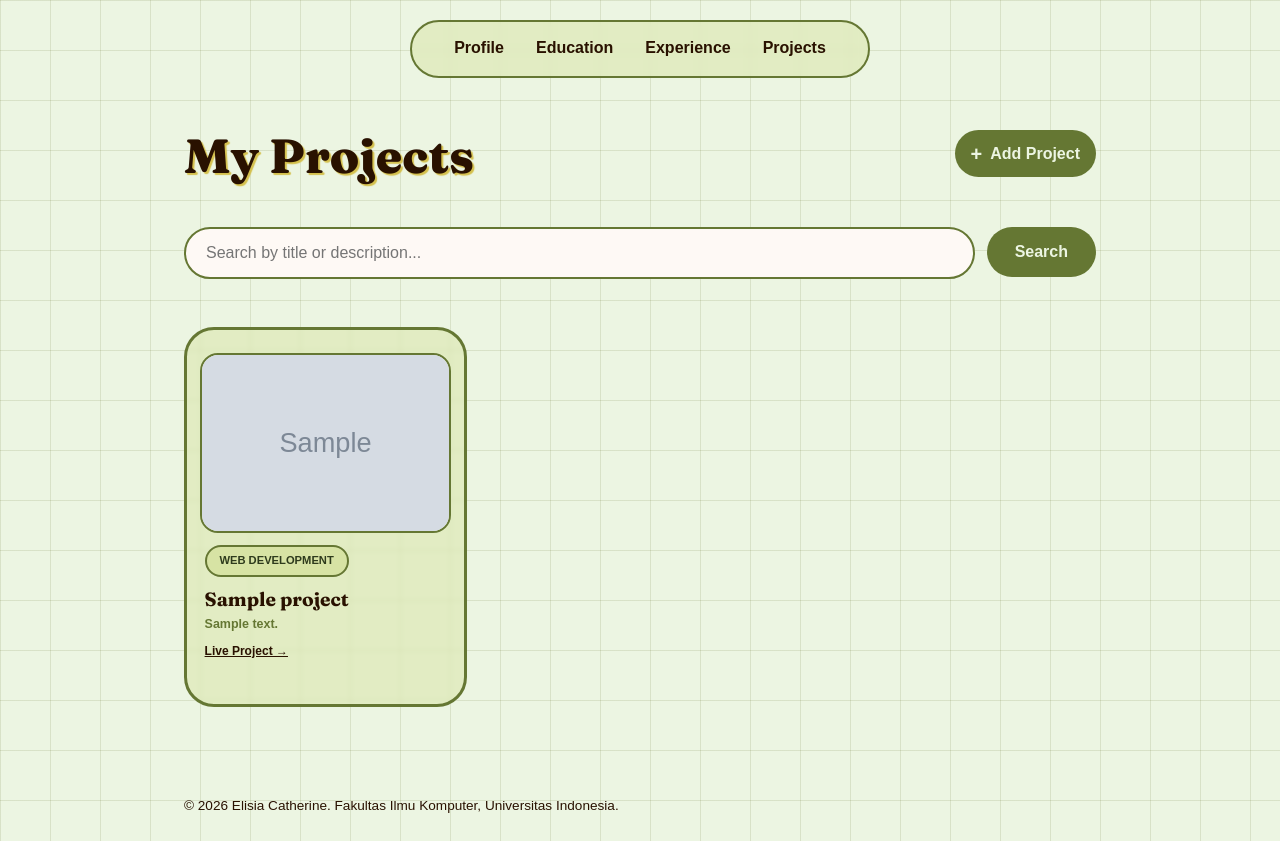
After one commit to elisiaac/myportofolio, a Django app: page /projects/ in a window 1280 px wide. The commit adds this page. Run offline with Django 5.2, Linux system fonts and the light colour scheme; tables that the repository leaves empty hold one stand-in row (values such as "Sample post"); grey boxes marked "Sample" are stand-in pictures; some web fonts are replaced.

Commit message:
feat: implement full CRUD project module with shared experience styles

```diff
--- a/main/urls.py
+++ b/main/urls.py
@@ -2,11 +2,18 @@ from django.urls import path
 
 from main.views import (
     show_main,
+    #experience
     show_experience,
     create_experience,
+    edit_experience,
     delete_experience,
-    edit_experience,
     get_experiences_json,
+    # projects
+    show_projects,
+    create_project,
+    edit_project,
+    delete_project,
+    get_projects_json,
 )
 from django.conf import settings
 from django.conf.urls.static import static
@@ -20,6 +27,8 @@ urlpatterns = [
     path("experience/<uuid:experience_id>/delete/", delete_experience, name="delete_experience"),
     path("experience/<uuid:experience_id>/edit/", edit_experience, name="edit_experience"),
     path("api/experiences/", get_experiences_json, name="get_experiences_json"),
+
+    # URL Projects
     path("projects/", show_projects, name="show_projects"),
     path("projects/add/", create_project, name="create_project"),
     path("projects/<uuid:id>/edit/", edit_project, name="edit_project"),
--- a/static/css/style.css
+++ b/static/css/style.css
@@ -641,6 +641,7 @@ nav a:hover {
 }
 
 /* ini buat tampilan dari form nambah experience yaa */
+/* Dan dipake juga untuk project -> di extend designnya dari sinii (tampilannya disamain aja) */
 .project-form {
     width: 100%;
     max-width: 100%;
@@ -895,3 +896,13 @@ nav a:hover {
         text-align: center;
     }
 }
+
+/* Tambahan css untuk yang project --> sisanya di samain kayak yg experience */
+.project-link {
+    display: inline-block;
+    color: var(--color-oak-moss, #2e4a3d);
+    font-size: 0.85rem;
+    font-weight: 600;
+    text-decoration: underline;
+    margin-bottom: 0.75rem;
+}
--- a/templates/base.html
+++ b/templates/base.html
@@ -21,6 +21,7 @@
                 <a href="{% url 'main:show_main' %}#profile">Profile</a>
                 <a href="{% url 'main:show_main' %}#education">Education</a>
                 <a href="{% url 'main:show_experience' %}">Experience</a>
+                <a href="{% url 'main:show_projects' %}">Projects</a>
             </nav>
         </div>
     </header>
--- /dev/null
+++ b/templates/components/project_delete_modal.html
@@ -0,0 +1,44 @@
+<!-- Modal ini sengaja memanfaatkan styling class .experience-delete-modal untuk menjaga konsistensi UI/UX popover dialog di seluruh portofolio. Semua target ID popover, form action, method, dan token parameter telah diubah khusus untuk proses penghapusan data Project -->
+
+<button type="button"
+        class="button button-danger"
+        popovertarget="delete-project-{{ project.id }}"
+        aria-label="Delete {{ project.title }}"
+        title="Delete project">
+    Delete
+</button>
+
+<div id="delete-project-{{ project.id }}"
+     class="experience-delete-modal"
+     popover="auto"
+     role="dialog"
+     aria-modal="true"
+     aria-labelledby="delete-project-title-{{ project.id }}">
+    <button type="button"
+            class="experience-delete-modal__backdrop"
+            popovertarget="delete-project-{{ project.id }}"
+            popovertargetaction="hide"
+            aria-label="Close delete confirmation"></button>
+    <div class="experience-delete-modal__content">
+        <button type="button"
+                class="experience-delete-modal__close"
+                popovertarget="delete-project-{{ project.id }}"
+                popovertargetaction="hide"
+                aria-label="Close delete confirmation">×</button>
+        <h2 id="delete-project-title-{{ project.id }}">Delete Project?</h2>
+        <p>
+            Are you sure you want to delete
+            <strong>{{ project.title }}</strong>?
+        </p>
+        <div class="experience-delete-modal__actions">
+            <button type="button"
+                    class="button button-secondary"
+                    popovertarget="delete-project-{{ project.id }}"
+                    popovertargetaction="hide">Cancel</button>
+            <form method="post" action="{% url 'main:delete_project' project.id %}">
+                {% csrf_token %}
+                <button type="submit" class="button button-danger">Yes, Delete</button>
+            </form>
+        </div>
+    </div>
+</div>
--- /dev/null
+++ b/templates/projects.html
@@ -0,0 +1,91 @@
+{% extends 'base.html' %}
+{% load static %}
+{% block meta %}
+    <title>Projects - {{ name }}</title>
+{% endblock meta %}
+{% block content %}
+    <main>
+        <section class="experience-section" id="projects">
+            <div class="container">
+                <!-- Wrapper Header -->
+                <div class="experience-header">
+                    <h1 class="section-title">My Projects</h1>
+                    <a href="{% url 'main:create_project' %}" class="button experience-add-button">
+                        <span aria-hidden="true">+</span>
+                        Add Project
+                    </a>
+                </div>
+
+                <!-- Form Search -->
+                <form method="get" action="{% url 'main:show_projects' %}" class="experience-search">
+                    <input type="search"
+                           name="title"
+                           value="{{ title_query }}"
+                           placeholder="Search by title or description..."
+                           class="experience-search__input"
+                           aria-label="Search projects">
+                    <button type="submit" class="button">Search</button>
+                </form>
+
+                <!-- Grid Kartu Bolak-balik (Flip) -->
+                <div class="experience-grid">
+                    {% for project in project_list %}
+                    <article class="experience-card">
+                        <div class="card-inner">
+                            <!-- bagian depan (ada foto, kategori, judul, deskripsi, dan link) -->
+                            <div class="card-front">
+                                <div class="experience-image">
+                                    {% if project.thumbnail %}
+                                        <img src="{{ project.thumbnail.url }}" alt="{{ project.title }}">
+                                    {% else %}
+                                        <span>Photo</span>
+                                    {% endif %}
+                                </div>
+                                <div class="experience-info">
+                                    <span class="experience-category">
+                                        {{ project.get_category_display }}
+                                    </span>
+                                    <h2>{{ project.title }}</h2>
+                                    <!-- Deskripsi di depan memakai class asli CSS experience -->
+                                    <p class="experience-description">
+                                        {{ project.description }}
+                                    </p>
+                                    {% if project.project_url %}
+                                        <p class="experience-role">
+                                            <a href="{{ project.project_url }}" target="_blank" rel="noopener noreferrer" style="color: inherit; text-decoration: underline;">
+                                                Live Project &rarr;
+                                            </a>
+                                        </p>
+                                    {% endif %}
+                                </div>
+                            </div>
+
+                            <!-- bagian belakang (kartu saat di-hover/flip untuk aksi Edit & Delete) -->
+                            <div class="card-back">
+                                <span class="experience-category">
+                                    {{ project.get_category_display }}
+                                </span>
+                                <h2>
+                                    {{ project.title }}
+                                </h2>
+                                <p class="experience-description">
+                                    {{ project.description }}
+                                </p>
+
+                                <div class="card-actions">
+                                    <a href="{% url 'main:edit_project' project.id %}" class="button button-edit">
+                                        Edit
+                                    </a>
+                                    {% include "components/project_delete_modal.html" with project=project %}
+                                </div>
+                            </div>
+                        </div>
+                    </article>
+                    {% empty %}
+                        <p class="empty-state">Belum ada project yang ditambahkan.</p>
+                    {% endfor %}
+                </div>
+            </div>
+        </section>
+    </main>
+{% endblock content %}
```
Also changed, not shown: main/forms.py (+14 -2 lines), templates/project_form.html (added, +36 -0 lines).
